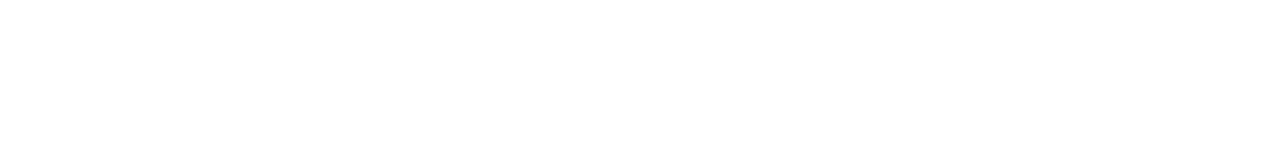
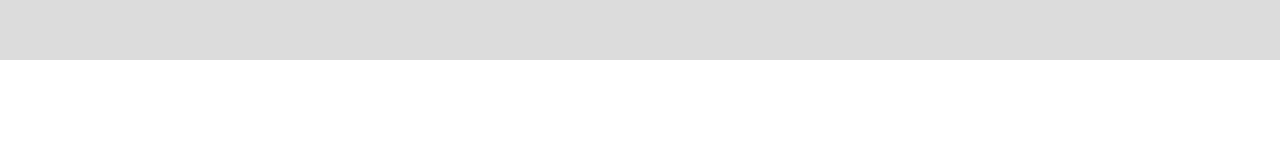
Before and after one commit to Binograd/project, a plain HTML site: page index.html in a window 1280 px wide. Drawn offline with Linux system fonts and the light colour scheme; files that its build step writes are made by us from their sources.

Commit message:
change css and html

```diff
--- a/index.html
+++ b/index.html
@@ -4,9 +4,13 @@
     <meta charset="UTF-8">
     <meta http-equiv="X-UA-Compatible" content="IE=edge">
     <meta name="viewport" content="width=device-width, initial-scale=1.0">
+    <link rel="stylesheet" href="/src/style/style.css">
+    <link rel="stylesheet" href="/src/style/colors.css">
     <title>Document</title>
 </head>
 <body>
+    <header>
 
+    </header>
 </body>
 </html>
--- a/style/style.css
+++ b/style/style.css
@@ -3,3 +3,7 @@
     padding: 0;
     box-sizing: border-box;
 }
+header{
+    height: 60px;
+    background-color: var(--light-gray);
+}
```
